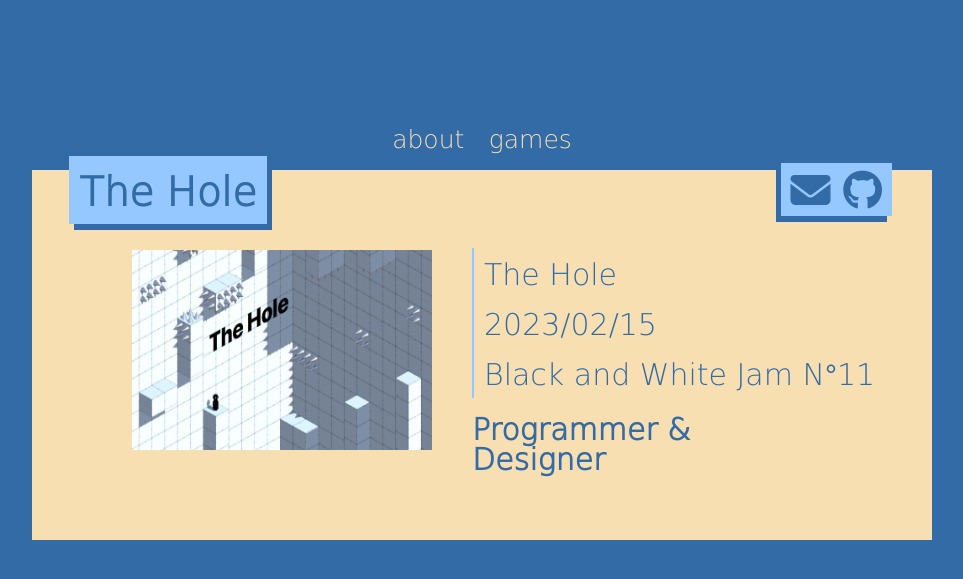
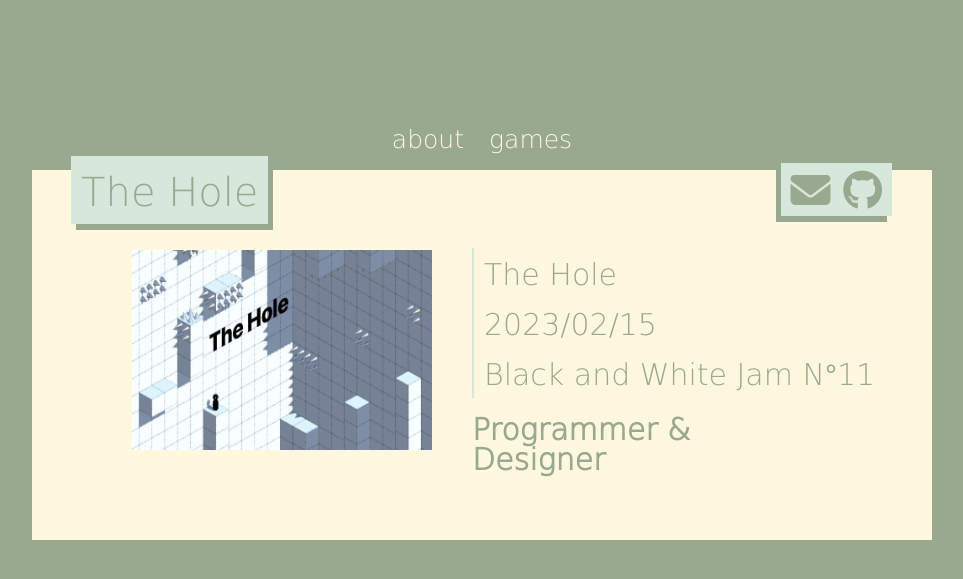
Before and after one commit to munjidev/munjidev.github.io, a Jekyll site: the page built from _posts/games/jams/2023-02-15-thehole.md, in a window 1280 px wide. Shown: the top 579 px of the page, without its empty margins (158-1121 px from the left). Built offline with Jekyll 4.4.1, drawn with Linux system fonts in a browser that asks for light colours.

Commit message:
Update styles

```diff
--- a/assets/gameinfo.css
+++ b/assets/gameinfo.css
@@ -2,10 +2,10 @@
 	height: 370px;
 }
 #page-name:hover {
-	color: #f8dfb1;
+	color: #FFF8DE;
 }
 #page-name:hover ~ #navarrow {
-	color: #94c8ff;
+	color: #D6E8DB;
 	opacity: 100%;
 }
 #navarrow {
@@ -27,10 +27,10 @@
 	width: 300px;
 }
 #game-info a:hover {
-	color: #94c8ff;
+	color: #D6E8DB;
 }
 #game-pic-wrapper a:hover {
-	background-color: #94c8ff;
+	background-color: #D6E8DB;
 }
 #role {
 	margin-left: 340px;
--- a/assets/style.css
+++ b/assets/style.css
@@ -5,7 +5,6 @@
     font-weight: normal;
     font-style: normal;
 }
-
 .symbol, a.symbol:before {
     font-family: 'dejavu_sansextralight', sans-serif;
     -webkit-text-rendering: optimizeLegibility;
@@ -17,19 +16,17 @@
     -moz-font-smoothing: antialiased;
     -ms-font-smoothing: antialiased;
     -o-font-smoothing: antialiased;
-    font-smoothing: antialiased;
+    -font-smoothing: antialiased;
 }
-
 a.symbol:before {
     content: attr(title);
     margin-right: 0.3em;
     font-size: 130%;
 }
-
 body {
 	font-family: 'dejavu_sansextralight', sans-serif;
-	font-weight: bold;
-	font-size: 14px;
+	font-weight: normal;
+	font-size: 16px;
 }
 a {
 	text-decoration: none;
@@ -43,46 +40,46 @@ nav ul li {
 	font-weight: 200;
 }
 nav a {
-	o-transition:.3s;
-	ms-transition:.3s;
-	moz-transition:.3s;
-	webkit-transition:.3s;
+	-o-transition:.3s;
+	-ms-transition:.3s;
+	-moz-transition:.3s;
+	-webkit-transition:.3s;
 	transition:.3s;
-	border-bottom: 0px solid #336ba7;
+	border-bottom: 0px solid #99A98F;
 }
 nav a:hover {
-	border-bottom: 5px solid #94c8ff;
-	color: #94c8ff;
+	border-bottom: 5px solid #D6E8DB;
+	color: #D6E8DB;
 }
-nav a .underline {
+/* nav a .underline {
 
-}
+} */
 .dejavu_sansextralight {
-	font-family: dejavu_sansextralight, dejavu_sansextralight-webfont;
+	font-family: 'dejavu_sansextralight', 'dejavu_sansextralight-webfont';
 }
 .active {
-	border-bottom: 5px solid #94c8ff;
+	border-bottom: 5px solid #D6E8DB;
 }
 .text-light {
-	color: #f8dfb1;
+	color: #FFF8DE;
 }
 .text-dark {
-	color: #336ba7;
+	color: #99A98F;
 }
 .text-medium {
-	color: #94c8ff;
+	color: #D6E8DB;
 }
 .bg-dark {
-	background-color: #336ba7;
+	background-color: #99A98F;
 }
 .bg-black {
 	background-color: black;
 }
 .bg-light {
-	background-color: #f8dfb1;
+	background-color: #FFF8DE;
 }
 .bg-medium {
-	background-color: #94c8ff;
+	background-color: #D6E8DB;
 }
 .rounded {
 	border-radius: 10px;
@@ -91,22 +88,22 @@ nav a .underline {
 	font-size: 40px;
 }
 .shadow-dark {
-	box-shadow: 5px 6px #336ba7;
+	box-shadow: 5px 6px #99A98F;
 }
 .shadow-dark-left {
-	box-shadow: -5px 6px #336ba7;
+	box-shadow: -5px 6px #99A98F;
 }
 .shadow-light {
-	box-shadow: 5px 5px #f8dfb1;
+	box-shadow: 5px 5px #FFF8DE;
 }
 .separator-left {
-	border-left: 2px solid #94c8ff;
+	border-left: 2px solid #D6E8DB;
 }
 .contains-links a {
 	text-decoration: underline;
 }
 .contains-links a:hover {
-	color: #94c8ff;
+	color: #D6E8DB;
 }
 .img-wrapper {
 	overflow: hidden;
@@ -174,7 +171,7 @@ nav a .underline {
     font-size: 50px;
 }
 #externallinks a:hover {
-    border:none;
+    border: none;
 }
 #content {
     position: relative;
@@ -195,14 +192,14 @@ nav a .underline {
     padding: 6px 10px;
 }
 #link-panel a {
-    o-transition:.3s;
-    ms-transition:.3s;
-    moz-transition:.3s;
-    webkit-transition:.3s;
+    -o-transition:.3s;
+    -ms-transition:.3s;
+    -moz-transition:.3s;
+    -webkit-transition:.3s;
     transition:.3s;
 }
 #link-panel a:hover {
-    color: #f8dfb1;
+    color: #FFF8DE;
 }
 #footer {
 	position: relative;
```
Also changed, not shown: assets/about.css (+5 -5 lines), assets/games.css (+6 -6 lines), assets/splash.css (+5 -5 lines).
